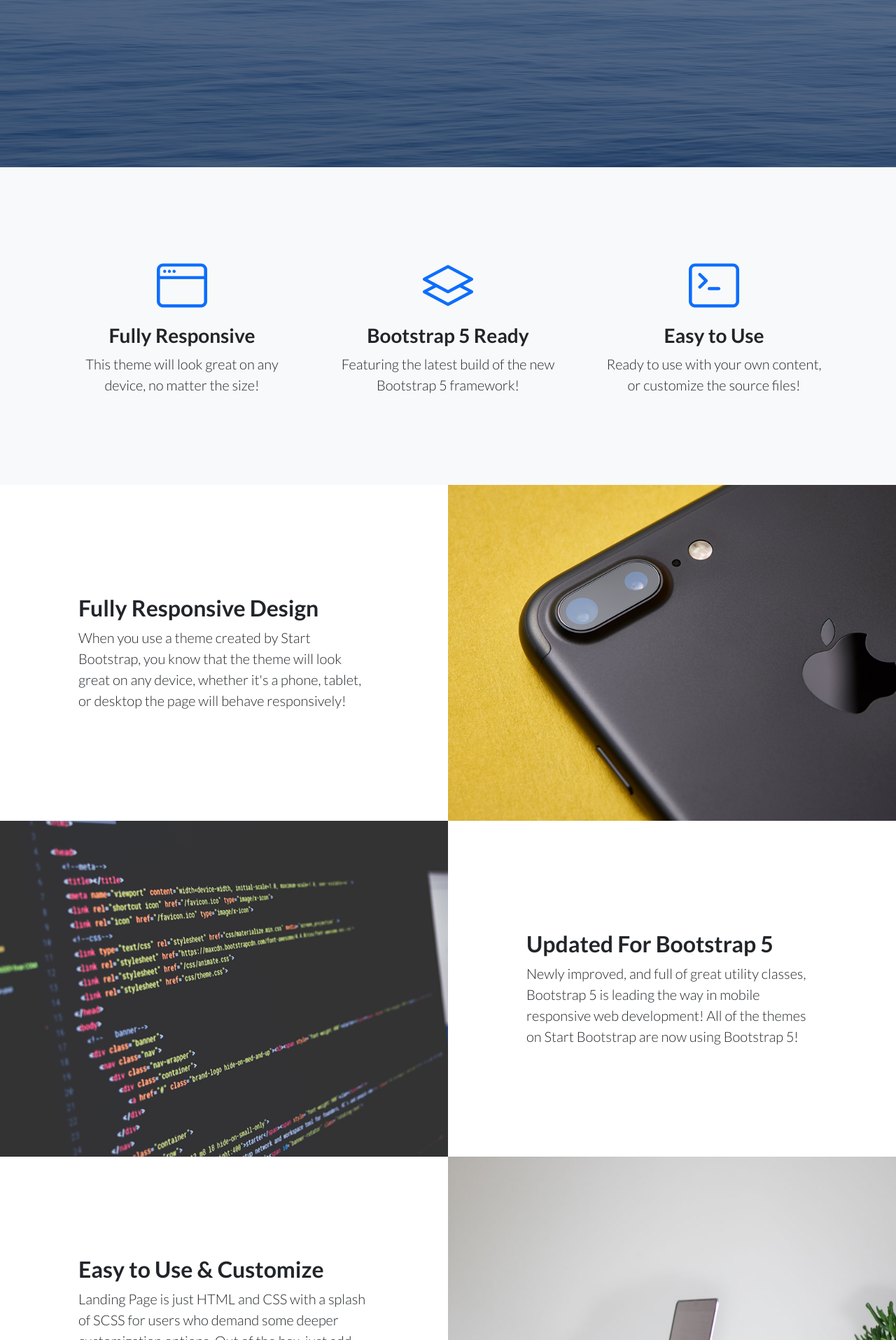
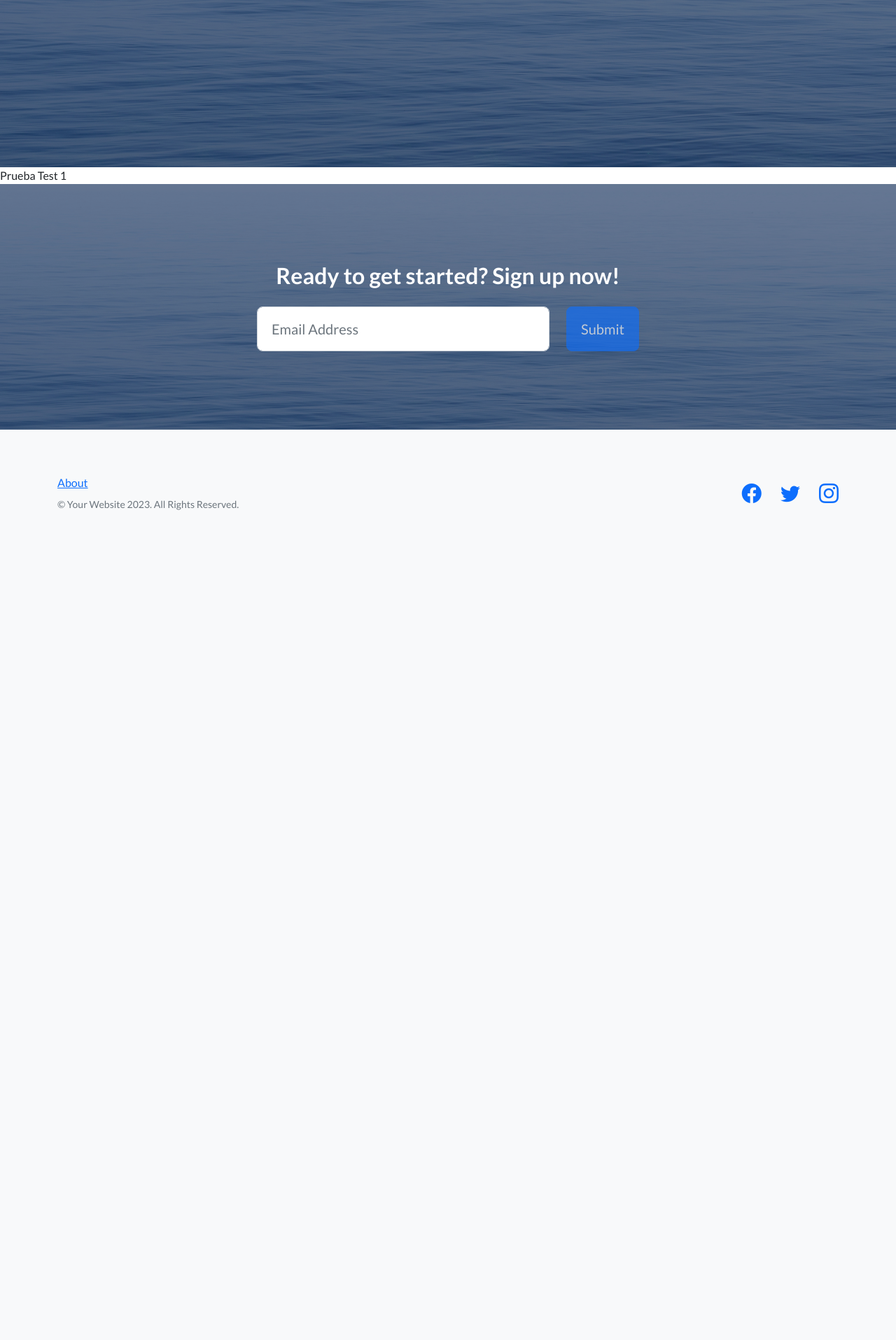
Before and after one commit to GregorioAraoz/entrega_final, a Django app: template templates/main_template.html in a window 1280 px wide. Shown: the part 374-2289 px from the top of the page at 70% size. After the commit the page ends 1103 px from the top, so only its background shows below. Run offline with Django 5.2, Linux system fonts and the light colour scheme; the template is opened without the code that fills it, so the values that code supplies are empty; parts of the project's set-up code (start-up, migrations or seed data) failed here and were passed over; some libraries are stand-ins or nearby versions.

Commit message:
Fin Clase Playground1

```diff
--- a/templates/main_template.html
+++ b/templates/main_template.html
@@ -34,8 +34,12 @@
                     <div class="col-xl-6">
                         <div class="text-center text-white">
                             <!-- Page heading-->
-                            <h1 class="mb-5">Gregorio Araoz de Lamadrid.
-                                Pagina Web</h1>
+                            <h1 class="mb-5">
+                                {% block texto_principal %}
+                                Gregorio Araoz de Lamadrid.
+                                Pagina Web
+                                 {% endblock texto_principal%}
+                            </h1>
                             <!-- Signup form-->
                             <!-- * * * * * * * * * * * * * * *-->
                             <!-- * * SB Forms Contact Form * *-->
@@ -49,60 +53,11 @@
                 </div>
             </div>
         </header>
-        <!-- Icons Grid-->
-        <section class="features-icons bg-light text-center">
-            <div class="container">
-                <div class="row">
-                    <div class="col-lg-4">
-                        <div class="features-icons-item mx-auto mb-5 mb-lg-0 mb-lg-3">
-                            <div class="features-icons-icon d-flex"><i class="bi-window m-auto text-primary"></i></div>
-                            <h3>Fully Responsive</h3>
-                            <p class="lead mb-0">This theme will look great on any device, no matter the size!</p>
-                        </div>
-                    </div>
-                    <div class="col-lg-4">
-                        <div class="features-icons-item mx-auto mb-5 mb-lg-0 mb-lg-3">
-                            <div class="features-icons-icon d-flex"><i class="bi-layers m-auto text-primary"></i></div>
-                            <h3>Bootstrap 5 Ready</h3>
-                            <p class="lead mb-0">Featuring the latest build of the new Bootstrap 5 framework!</p>
-                        </div>
-                    </div>
-                    <div class="col-lg-4">
-                        <div class="features-icons-item mx-auto mb-0 mb-lg-3">
-                            <div class="features-icons-icon d-flex"><i class="bi-terminal m-auto text-primary"></i></div>
-                            <h3>Easy to Use</h3>
-                            <p class="lead mb-0">Ready to use with your own content, or customize the source files!</p>
-                        </div>
-                    </div>
-                </div>
-            </div>
-        </section>
-        <!-- Image Showcases-->
-        <section class="showcase">
-            <div class="container-fluid p-0">
-                <div class="row g-0">
-                    <div class="col-lg-6 order-lg-2 text-white showcase-img" style="background-image: url({% static 'assets/img/bg-showcase-1.jpg' %})"></div>
-                    <div class="col-lg-6 order-lg-1 my-auto showcase-text">
-                        <h2>Fully Responsive Design</h2>
-                        <p class="lead mb-0">When you use a theme created by Start Bootstrap, you know that the theme will look great on any device, whether it's a phone, tablet, or desktop the page will behave responsively!</p>
-                    </div>
-                </div>
-                <div class="row g-0">
-                    <div class="col-lg-6 text-white showcase-img" style="background-image: url('assets/img/bg-showcase-2.jpg')"></div>
-                    <div class="col-lg-6 my-auto showcase-text">
-                        <h2>Updated For Bootstrap 5</h2>
-                        <p class="lead mb-0">Newly improved, and full of great utility classes, Bootstrap 5 is leading the way in mobile responsive web development! All of the themes on Start Bootstrap are now using Bootstrap 5!</p>
-                    </div>
-                </div>
-                <div class="row g-0">
-                    <div class="col-lg-6 order-lg-2 text-white showcase-img" style="background-image: url('assets/img/bg-showcase-3.jpg')"></div>
-                    <div class="col-lg-6 order-lg-1 my-auto showcase-text">
-                        <h2>Easy to Use & Customize</h2>
-                        <p class="lead mb-0">Landing Page is just HTML and CSS with a splash of SCSS for users who demand some deeper customization options. Out of the box, just add your content and images, and your new landing page will be ready to go!</p>
-                    </div>
-                </div>
-            </div>
-        </section>
+        <main>
+            {% block main_content %}
+            Prueba Test 1<!-- Main content goes here -->
+            {% endblock main_content %}
+        <main>
         <!-- Call to Action-->
         <section class="call-to-action text-white text-center" id="signup">
             <div class="container position-relative">
```
Also changed, not shown: templates/condicion_y_bucle.html (+25 -6 lines).
